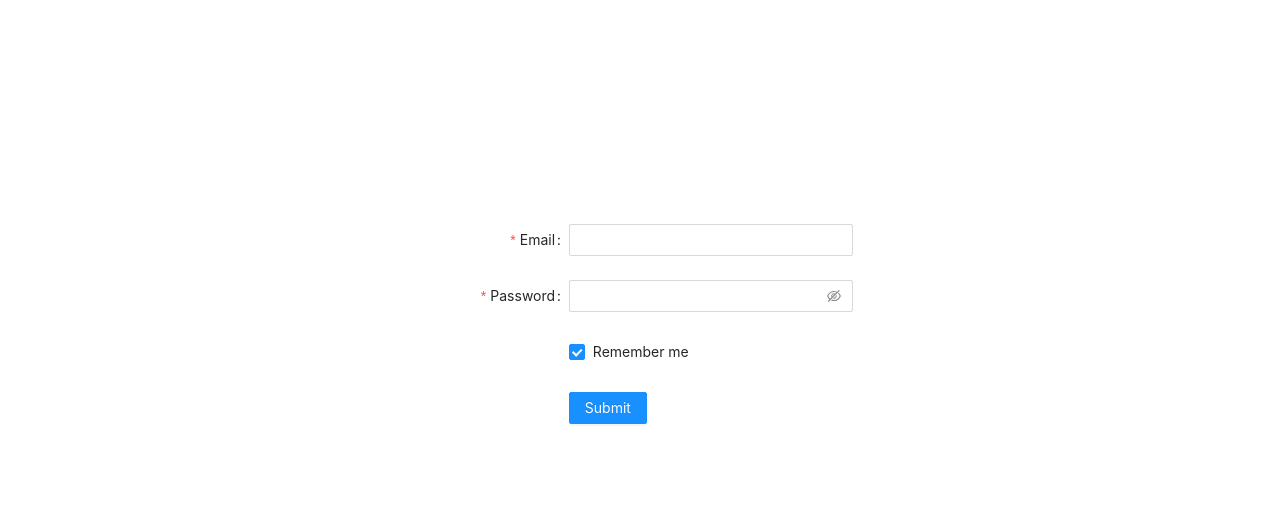
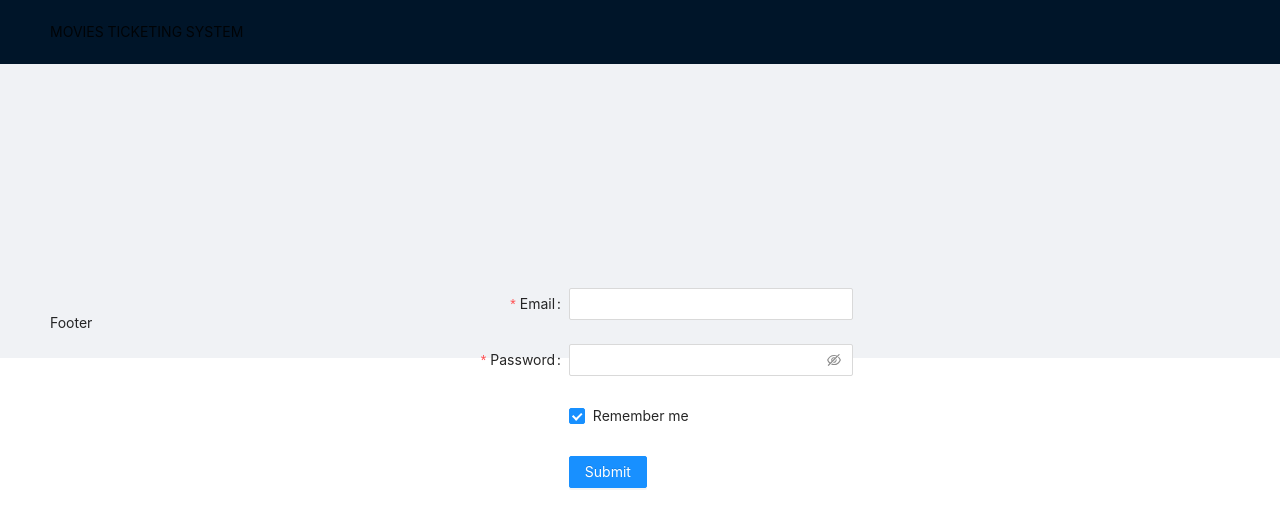
Before and after one commit to techinnovationlabs/movie-ticketing-system-frontend, a React (Create React App) app: page /login in a window 1280 px wide. Shown: the top 526 px of the page. Built offline with nearby package versions, Linux system fonts and the light colour scheme; sample sign-in values are in the browser's storage.

Commit message:
Layout management based on auth

```diff
--- a/src/App.jsx
+++ b/src/App.jsx
@@ -3,10 +3,26 @@ import "./App.css";
 import "antd/dist/antd.css";
 import { Provider } from "react-redux";
 import store from "./redux/store";
+import { Layout } from "antd";
+
+const { Content, Footer, Header } = Layout;
 function App() {
+  const isAuthenticated = store.getState().auth.isAuthenticated;
   return (
     <Provider store={store}>
-      <AppRoute />
+      {!isAuthenticated ? (
+        <AppRoute />
+      ) : (
+        <Layout>
+          <Header style={{ color: "white !important" }}>
+            MOVIES TICKETING SYSTEM
+          </Header>
+          <Content>
+            <AppRoute />
+          </Content>
+          <Footer>Footer</Footer>
+        </Layout>
+      )}
     </Provider>
   );
 }
```
